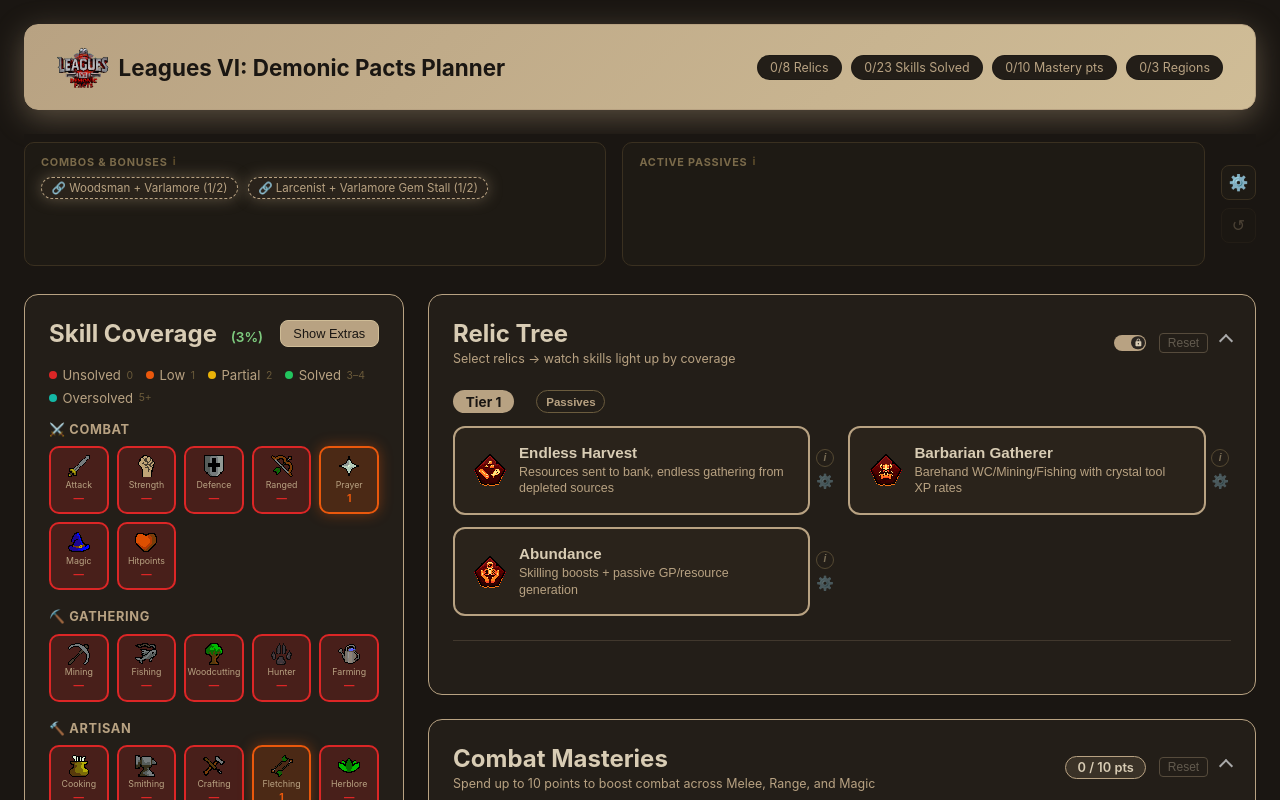
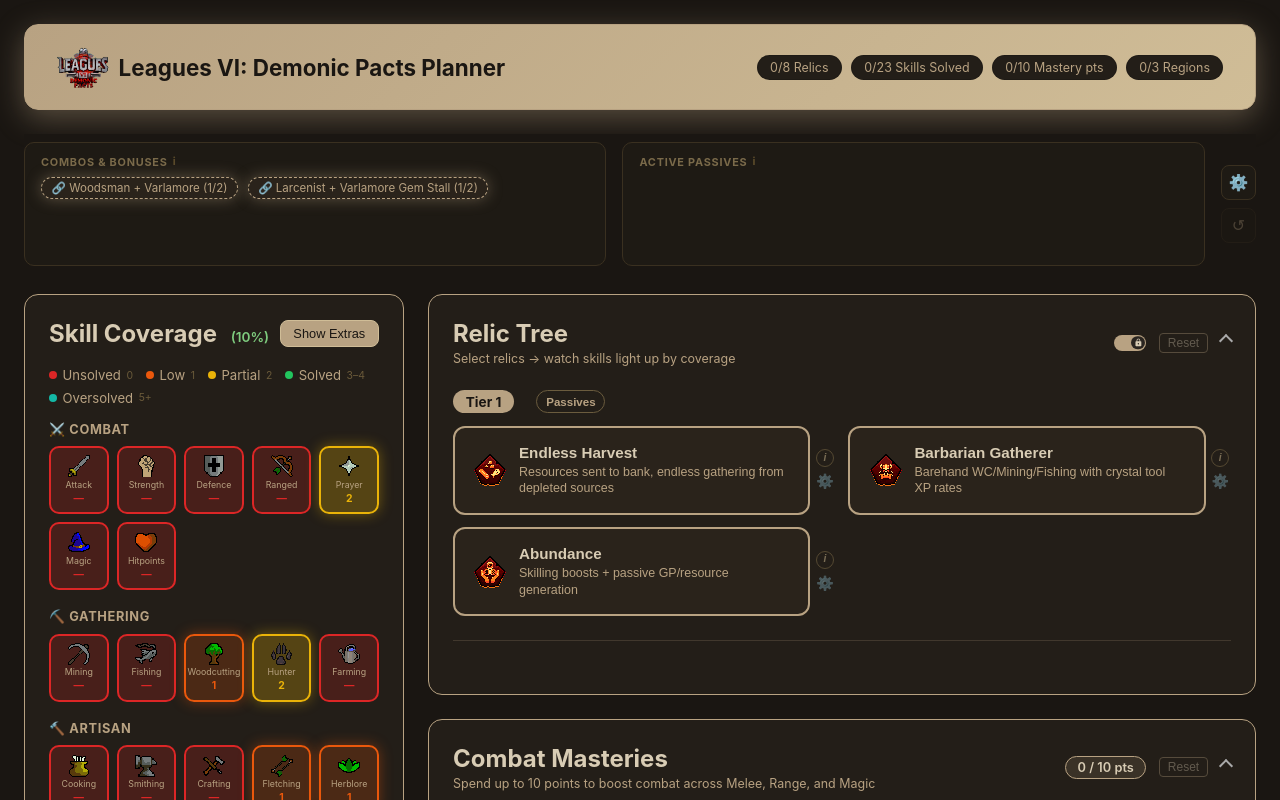
Before and after one commit to arthurCollard/Leagues_6_Planner, a React (Create React App) app: page / in a window 1280 px wide. Shown: the top 800 px of the page. Built offline with nearby package versions, Linux system fonts and the light colour scheme.

Commit message:
update regions

```diff
--- a/src/data/regions.js
+++ b/src/data/regions.js
@@ -17,7 +17,7 @@
       'Awakener\'s orb', 'Huntsman\'s kit', 'Avernic treads', 'Eye of ayak',
       'Echo boots', 'Sunfire fanatic armour', 'Tonalztics of ralos',
     ],
-    skills: { prayer: 1, fletching: 1},
+    skills: { prayer: 2, fletching: 1, herblore: 1, woodcutting: 1, hunter: 2},
     extras: { ammo_source: 1, limpwurt: 3, eye_of_newt: 3, prayer_pot_primary: 2, prayer_pot_secondary: 1, anti_venoms_primary: 2, allotment_patches: 2 },
   },
   {
@@ -50,7 +50,7 @@
       'Giantsoul amulet', 'Deadeye prayer scroll', 'Mystic vigour prayer scroll', 'Flippers',
       'Void armor set',
     ],
-    skills: {},
+    skills: { construction: 1 },
     extras: { ammo_source: 2, eye_of_newt: 3, prayer_pot_primary: 1, prayer_pot_secondary: 1, herb_patches: 2, allotment_patches: 2 },
   },
   {
@@ -65,7 +65,7 @@
       'Virtus mask', 'Virtus robe top', 'Virtus robe bottom',
       'Awakener\'s orb', 'Ancient sceptre', 'Venator shard',
     ],
-    skills: {},
+    skills: { prayer: 1, construction: 1, smithing: 1},
     extras: { gp_source: 2, food_source: 2, travel: 2, ammo_source: 3, limpwurt: 3, antifires_secondary: 3, prayer_pot_primary: 1, prayer_pot_secondary: 1, herb_patches: 1 },
   },
   {
@@ -78,7 +78,7 @@
       'Dragon chainbody', 'Dragon full helm', 'Draconic visage',
       'Mist battlestaff', 'Warped sceptre', 'Angler\'s outfit',
     ],
-    skills: {},
+    skills: { runecrafting: 1, thieving: 1},
     extras: { food_source: 3, travel: 1, ammo_source: 1, eye_of_newt: 3, prayer_pot_primary: 2, herb_patches: 2, allotment_patches: 4 },
   },
   {
@@ -93,7 +93,7 @@
       'Awakener\'s orb', 'Tome of water', 'Dragon harpoon',
       'Abyssal needle', 'Abyssal lantern', 'Abyssal dye',
     ],
-    skills: {},
+    skills: { runecrafting: 1, thieving: 1, crafting: 1, smithing: 1, fishing: 1},
     extras: { travel: 1, ammo_source: 3, mega_rares: 1 },
   },
   {
@@ -110,7 +110,7 @@
       'Black mask', 'Blood shard', 'Amulet of rancour',
       'Noxious halberd pieces', 'Aranea boots', 'Granite maul',
     ],
-    skills: {},
+    skills: { slayer: 1 },
     extras: { limpwurt: 3, anti_venoms_primary: 2, anti_venoms_secondary: 2, prayer_pot_primary: 1, herb_patches: 2, allotment_patches: 2 },
   },
   {
@@ -144,7 +144,7 @@
       'Dagon\'hai', 'Imbued God Capes',
       'Amulet of eternal glory', 'Elder chaos robes',
     ],
-    skills: { prayer: 2},
+    skills: { prayer: 2, hunter: 1},
     extras: { gp_source: 3, food_source: 2, limpwurt: 2, white_berries: 3, prayer_pot_primary: 2 },
   },
   {
@@ -162,7 +162,7 @@
       'Abyssal whip', 'Abyssal dagger', 'Draconic visage', 'Uncut onyx',
       'Oathplate armour', 'Soulflame horn',
     ],
-    skills: {},
+    skills: { runecrafting: 1, magic: 1, farming: 1, slayer: 1},
     extras: { food_source: 2, ammo_source: 1, seed_access: 3, eye_of_newt: 3, prayer_pot_primary: 2, prayer_pot_secondary: 2, anti_venoms_primary: 2, antifires_primary: 2, herb_patches: 2, allotment_patches: 4, mega_rares: 1 },
   },
 ];
```
